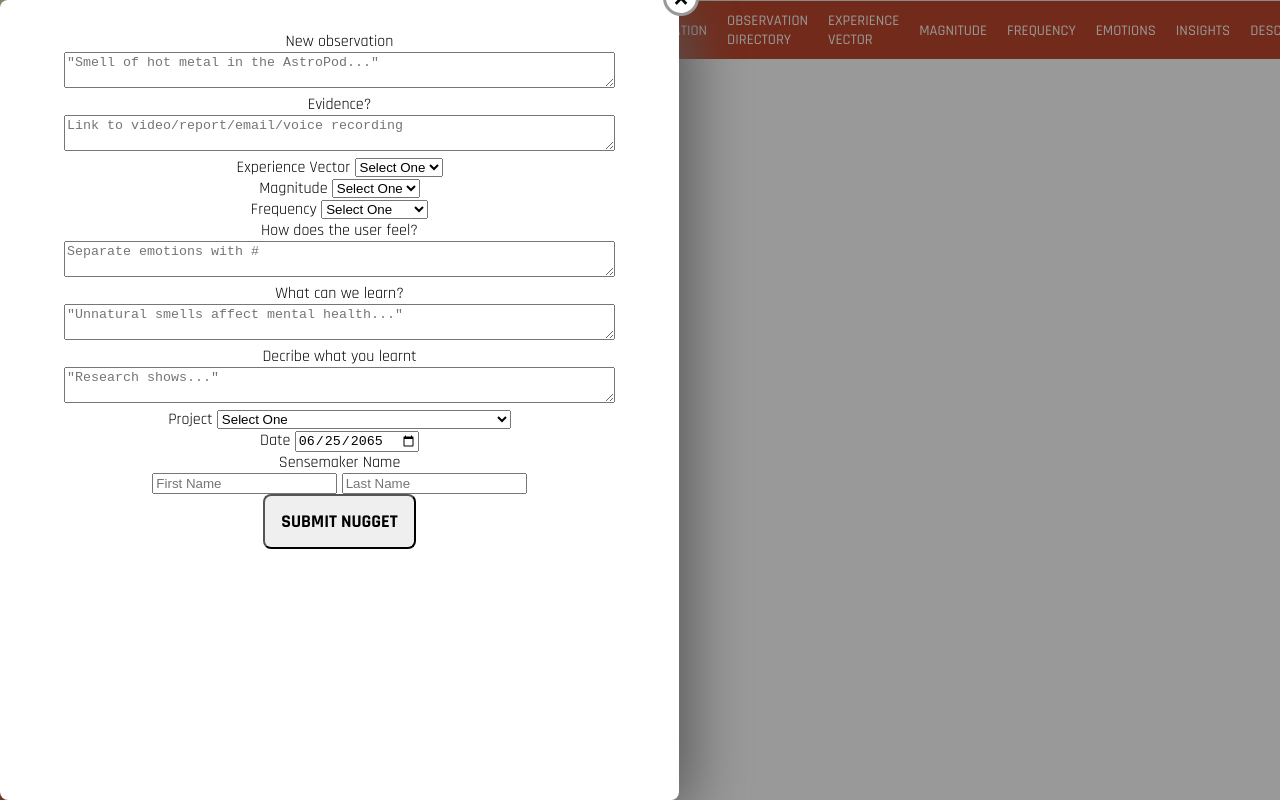
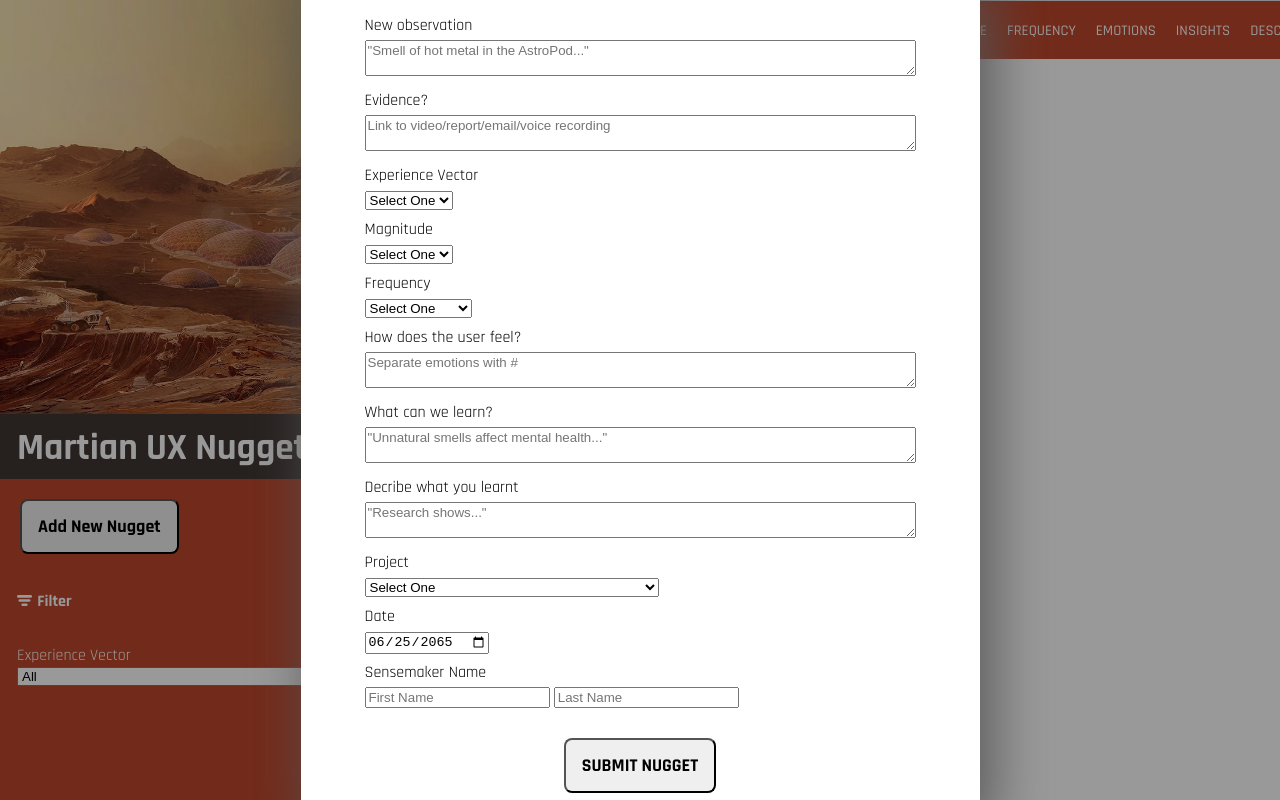
Before and after one commit to SamSSLF/UX-Nuggets, a website with bundled scripts: page public/index.html in a window 1280 px wide. Both pictures are taken after a click on the element "Add New Nugget". Built offline with nearby package versions, Linux system fonts and the light colour scheme; files whose address does not match are found by name.

Commit message:
Nicer UI for add new nugget
fixed alignment and spacing and font

```diff
--- a/public/default.css
+++ b/public/default.css
@@ -161,6 +161,7 @@ tr:nth-child(even) {
     width: 100%;
     height: 100%;
     box-sizing: border-box;
+    font-family: 'Arial';
 }
 
 td[data-field="Description"]
@@ -211,14 +212,21 @@ button:hover
     cursor: pointer;
 }
 
+#button-wrapper {
+    display:flex;
+    justify-content: center;
+}
+
 /* Popup box BEGIN */
 #hover_bkgr_fricc{
     background:rgba(0,0,0,.4);
     cursor:pointer;
-    display:none;
+    display: none;
+    justify-content: center;
+    align-items: center;
     height:100vh;
     position:fixed;
-    text-align:center;
+    text-align:left;
     top:0;
     width:100%;
     z-index:10000;
@@ -236,6 +244,17 @@ button:hover
     border-radius: 8px;
     padding: 15px 5%;
 }
+
+#hover_bkgr_fricc label {
+    display: block;
+    padding-top: 8px;
+    padding-bottom: 4px;
+}
+
+#hover_bkgr_fricc button {
+    margin-top: 30px;
+}
+
 #popupCloseButton {
     background-color: #fff;
     border: 3px solid #999;
--- a/public/index.html
+++ b/public/index.html
@@ -34,7 +34,6 @@
         </div>
     </section>
 <div id="hover_bkgr_fricc">
-    <span id="helper"></span>
     <div id="user-input">
         <div id="popupCloseButton">&times;</div>
         <p>
@@ -108,11 +107,11 @@
             <input type="date" aria-label="date logged" id="date-logged" value="2065-06-25" min="2065-01-01" id="date">
         </div>
         <div data-new="SensemakerName">
-            <label for="name">Sensemaker Name</label></br>
+            <label for="name">Sensemaker Name</label>
             <input type="text" aria-label="Sensemaker's first name" placeholder="First Name">
             <input type="text" aria-label="Sensemaker's last name" placeholder="Last Name">
         </div>
-        <div>
+        <div id = "button-wrapper">
             <button id="submit">SUBMIT NUGGET</button>
         </div>
         </p>
```
